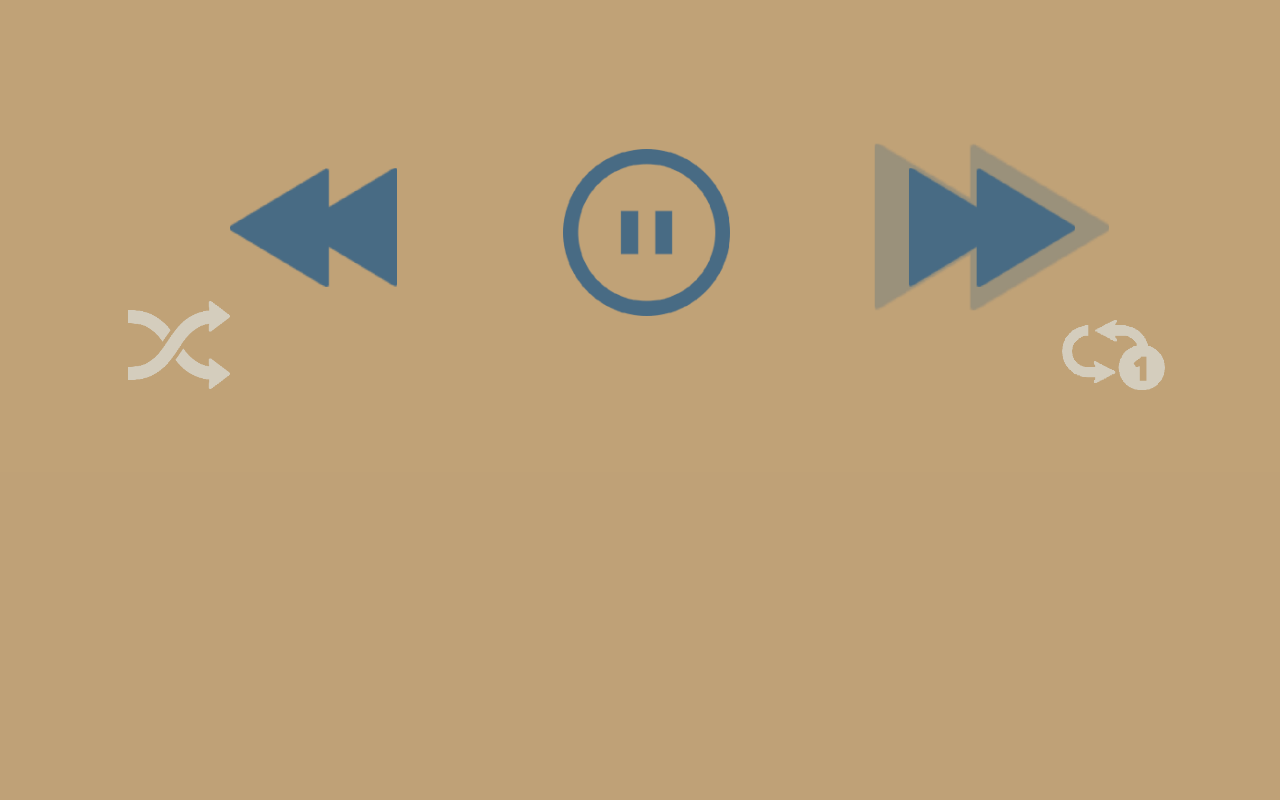
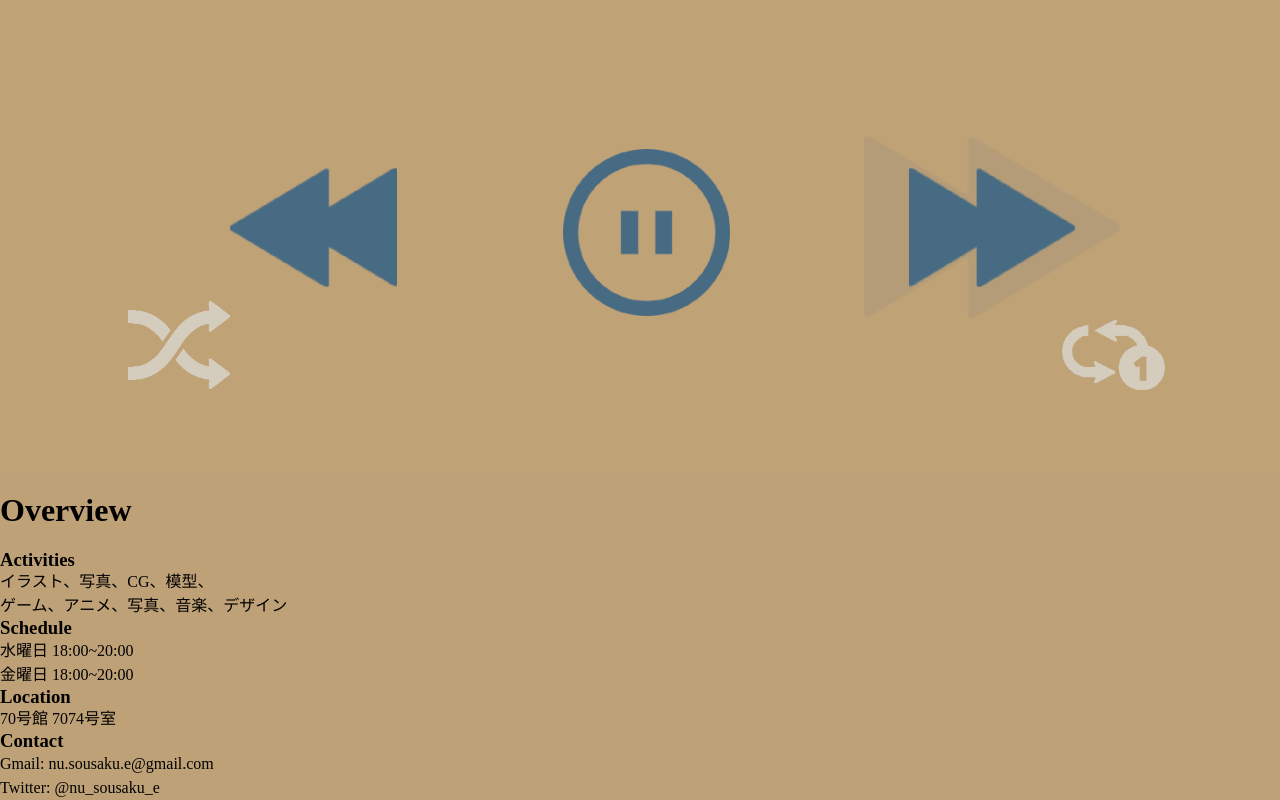
Before and after one commit to tacotaco0808/sokatsu_tokusetsu_site, a React (Vite) app: page / in a window 1280 px wide. Shown: the part 1423-2223 px from the top of the page. Before the commit the page ends 1895 px from the top, so only its background shows below. Built offline with nearby package versions, Linux system fonts and the light colour scheme.

Commit message:
記事の詳細部分書き込み

```diff
--- a/src/pages/Home.tsx
+++ b/src/pages/Home.tsx
@@ -85,6 +85,32 @@ export const Home = () => {
         </div>
         <div className={styles.poster_bg}></div>
       </div>
+      <section className={styles.sokatsu_overview}>
+        <h1>Overview</h1>
+        <div>
+          <h3>Activities</h3>
+          <p>
+            イラスト、写真、CG、模型、 <br />
+            ゲーム、アニメ、写真、音楽、デザイン
+          </p>
+        </div>
+        <div>
+          <h3>Schedule</h3>
+          <p>水曜日 18:00~20:00</p>
+          <p>金曜日 18:00~20:00</p>
+        </div>
+        <div>
+          <h3>Location</h3>
+          <p>70号館 7074号室</p>
+        </div>
+        <div>
+          <h3>Contact</h3>
+          <p>Gmail: nu.sousaku.e@gmail.com</p>
+          <a href="https://x.com/nu_sousaku_e">
+            <p>Twitter: @nu_sousaku_e</p>
+          </a>
+        </div>
+      </section>
     </>
   );
 };
```
